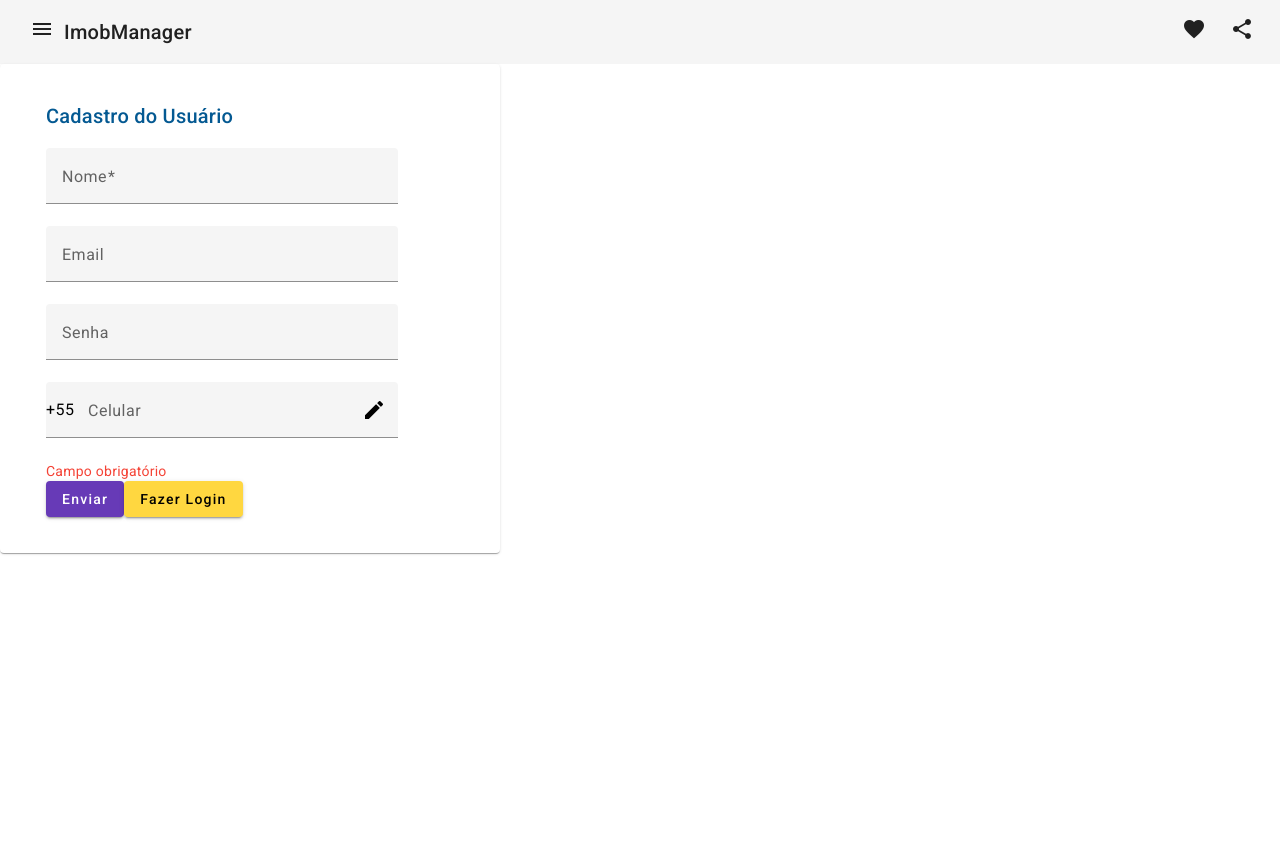
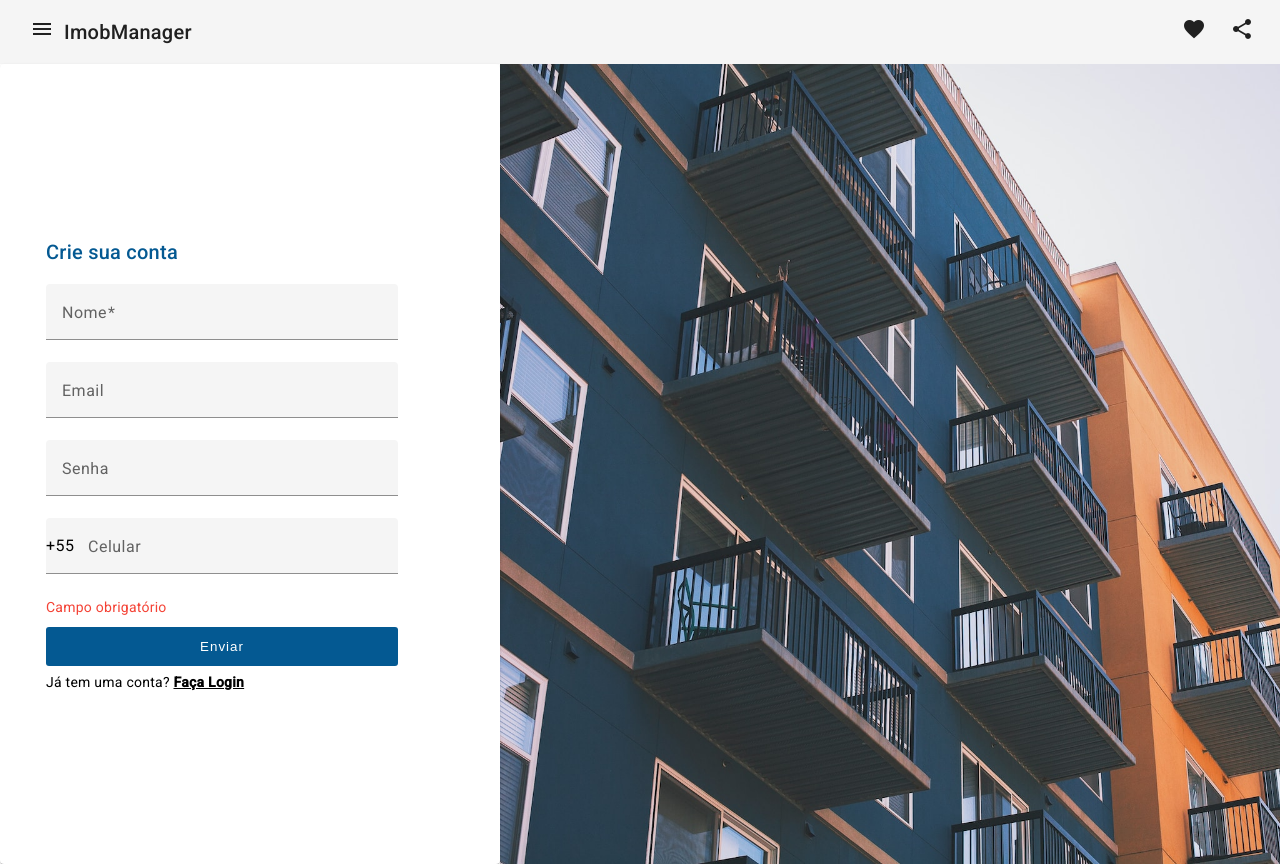
Before and after one commit to deybeatriz/imobManager, an Angular app: page /register in a window 1280 px wide. Before the commit the page ends 800 px from the top, so only its background shows below. Built offline with nearby package versions, Linux system fonts and the light colour scheme.

Commit message:
style: Add style for register form
- Add image background
- Add animation slide

```diff
--- a/src/app/components/register/register.component.css
+++ b/src/app/components/register/register.component.css
@@ -0,0 +1,31 @@
+.bodyRegister {
+  display: flex;
+  height: 100vh;
+}
+
+.background {
+  flex: 1;
+  background-color: black;
+  transition: 1s;
+  background-image: url("../../../assets/prediosRegister.jpg");
+  background-size: cover;
+  background-repeat: no-repeat;
+  background-position: center;
+}
+
+strong {
+  text-decoration: underline;
+}
+
+@keyframes right {
+    0% {
+      opacity: 0;
+      width: 0;
+    }
+
+    100% {
+      opacity: 1;
+      padding: 20px 40px;
+      width: 600px;
+    }
+  }
--- a/src/app/components/register/register.component.html
+++ b/src/app/components/register/register.component.html
@@ -1,24 +1,25 @@
-<mat-card>
+<div class="bodyRegister">
+  <mat-card class="cardRegister">
+
     <mat-card-header>
-    <h2>Cadastro do Usuário</h2>
+      <h2>Crie sua conta</h2>
     </mat-card-header>
+
     <mat-card-content>
-    <form
-      class="example-form"
-      [formGroup]="registerForm"
-      (ngSubmit)="registration()"
-    >
-      <mat-form-field class="example-full-width">
+      <form [formGroup]="registerForm" (ngSubmit)="registration()">
+
+        <mat-form-field class="cardRegister-item">
           <mat-label>Nome</mat-label>
-        <input matInput placeholder="Deyse Beatriz" formControlName="name" />
+          <input class="animation" matInput placeholder="Deyse Beatriz" formControlName="name" />
+
           <mat-error *ngIf="registerForm.get('name')?.hasError('required')">
             O nome é obrigatório.
           </mat-error>
         </mat-form-field>
 
-      <mat-form-field class="example-full-width">
+        <mat-form-field class="cardRegister-item">
           <mat-label>Email</mat-label>
-        <input
+          <input class="animation"
             matInput
             placeholder="fulano@gmail.com"
             formControlName="email"
@@ -31,9 +32,9 @@
           </mat-error>
         </mat-form-field>
 
-      <mat-form-field class="example-full-width">
+        <mat-form-field class="cardRegister-item">
           <mat-label>Senha</mat-label>
-        <input matInput placeholder="********" formControlName="password" />
+          <input class="animation" matInput placeholder="********" formControlName="password" />
           <mat-error *ngIf="registerForm.get('password')?.hasError('required')">
             A senha é obrigatória.
           </mat-error>
@@ -43,11 +44,10 @@
           </mat-error>
         </mat-form-field>
 
-      <mat-form-field class="example-full-width">
+        <mat-form-field class="cardRegister-item">
           <mat-label>Celular</mat-label>
           <span matPrefix>+55 &nbsp;</span>
-        <input type="tel" matInput formControlName="tel" />
-        <mat-icon matSuffix>mode_edit</mat-icon>
+          <input class="animation" type="tel" matInput formControlName="tel" />
         </mat-form-field>
         <mat-error *ngIf="registerForm.get('tel')?.hasError('required')"
           >Campo obrigatório</mat-error
@@ -56,10 +56,12 @@
           >Formato inválido. Use o formato (XX) X XXXX-XXXX</mat-error
         >
 
-      <div>
-        <button mat-raised-button color="primary">Enviar</button>
-        <a routerLink="/login" mat-raised-button color="accent">Fazer Login</a>
+        <div class="buttonsForm">
+          <button>Enviar</button>
+          <a routerLink="/login">Já tem uma conta? <strong>Faça Login</strong></a>
         </div>
       </form>
     </mat-card-content>
   </mat-card>
+  <div class="background"></div>
+</div>
```
Lines whose indentation alone changed are shown as unchanged.
